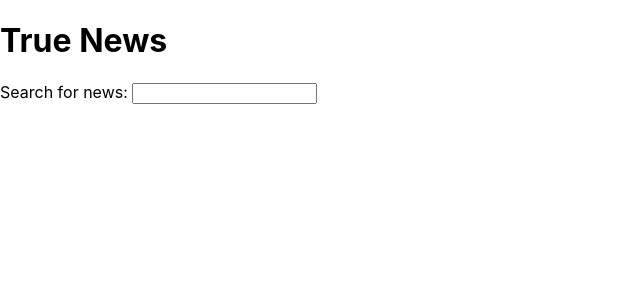
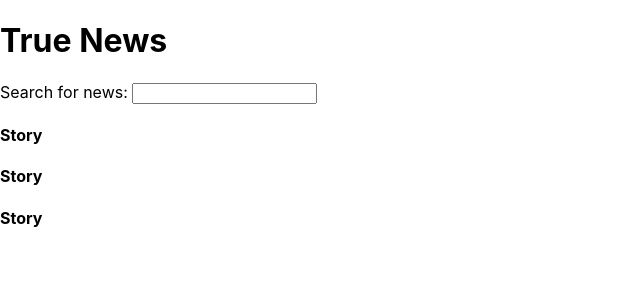
Before and after one commit to Areskyb/all_day_lab_news, a React (Create React App) app: page / in a window 1280 px wide. Shown: the top 300 px of the page, without its empty margins (0-640 px from the left). Built offline with nearby package versions, Linux system fonts and the light colour scheme.

Commit message:
full skeleton

```diff
--- a/src/components/Story.js
+++ b/src/components/Story.js
@@ -0,0 +1,10 @@
+import React, { Component } from 'react';
+
+const Story = (props) => {
+
+    return(
+        <h4>Story</h4>
+    )
+}
+
+export default Story;
--- a/src/containers/NewsList.js
+++ b/src/containers/NewsList.js
@@ -1,4 +1,5 @@
 import React, { Component } from 'react';
+import Story from '../components/Story';
 
 class NewsList extends Component {
 
@@ -6,7 +7,9 @@ class NewsList extends Component {
 
         return(
             <div className="news-list">
-
+                <Story></Story>
+                <Story></Story>
+                <Story></Story>
             </div>
         )
     }
```
